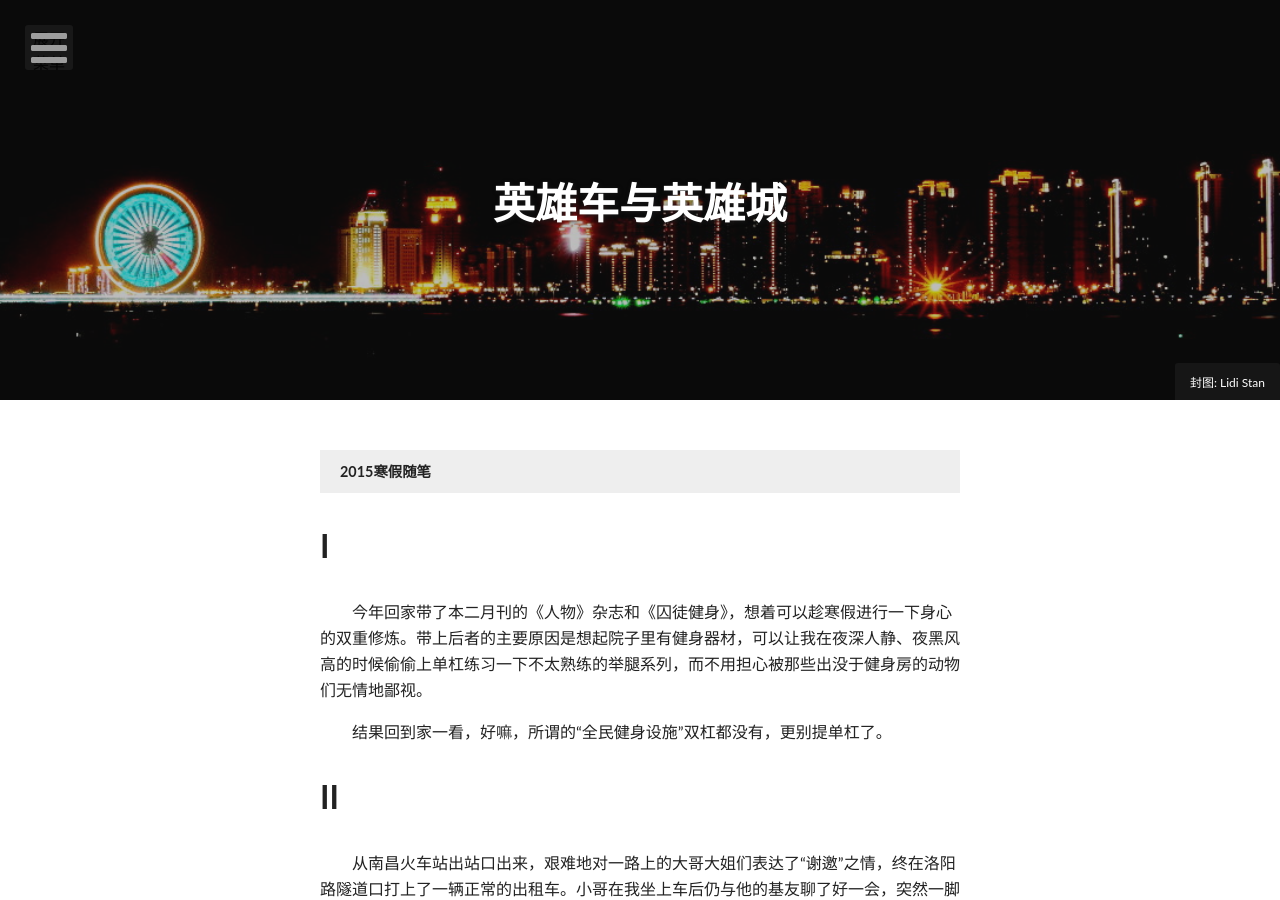
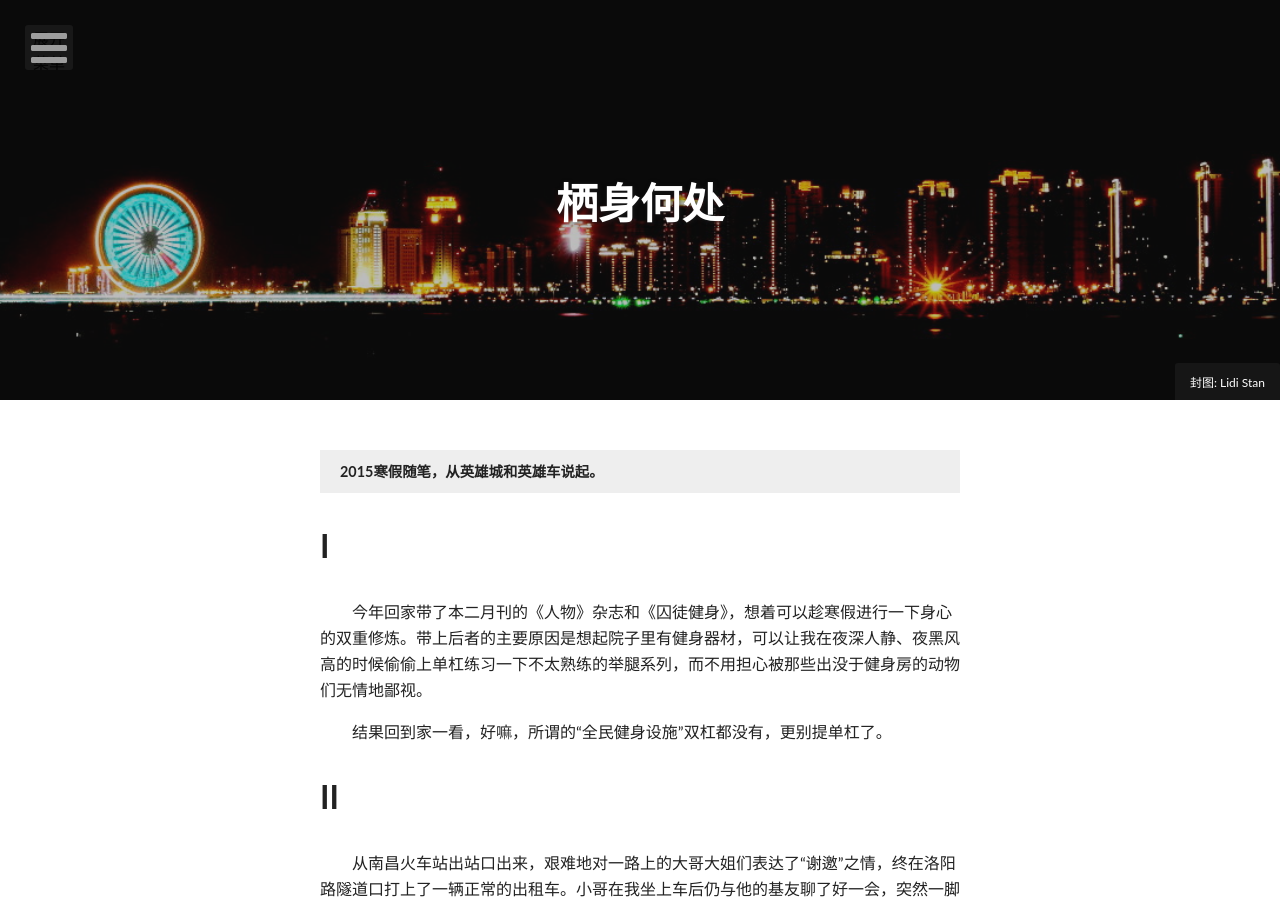
Before and after one commit to alex970448359/site-blog.aiditan.me, a Jekyll site: the page built from _posts/2015-02-16-where-to-live.md, in a window 1280 px wide and 900 px high. Built offline with Jekyll 4.4.1, drawn with Linux system fonts in a browser that asks for light colours; nearby versions of some CDN libraries; comment, search, counter and statistics services are not loaded.

Commit message:
Update and rename 2015-02-16-hero-city.md to 2015-02-16-where-to-live.md

```diff
--- a/_posts/2015-02-16-hero-city.md
+++ b/_posts/2015-02-16-where-to-live.md
@@ -1,7 +1,7 @@
 ---
 layout: post
-title: "英雄车与英雄城"
-description: "2015寒假随笔"
+title: "栖身何处"
+description: "2015寒假随笔，从英雄城和英雄车说起。"
 modified: 2015-02-16 22:23:35 +0800
 tags: [心情]
 image:
```
